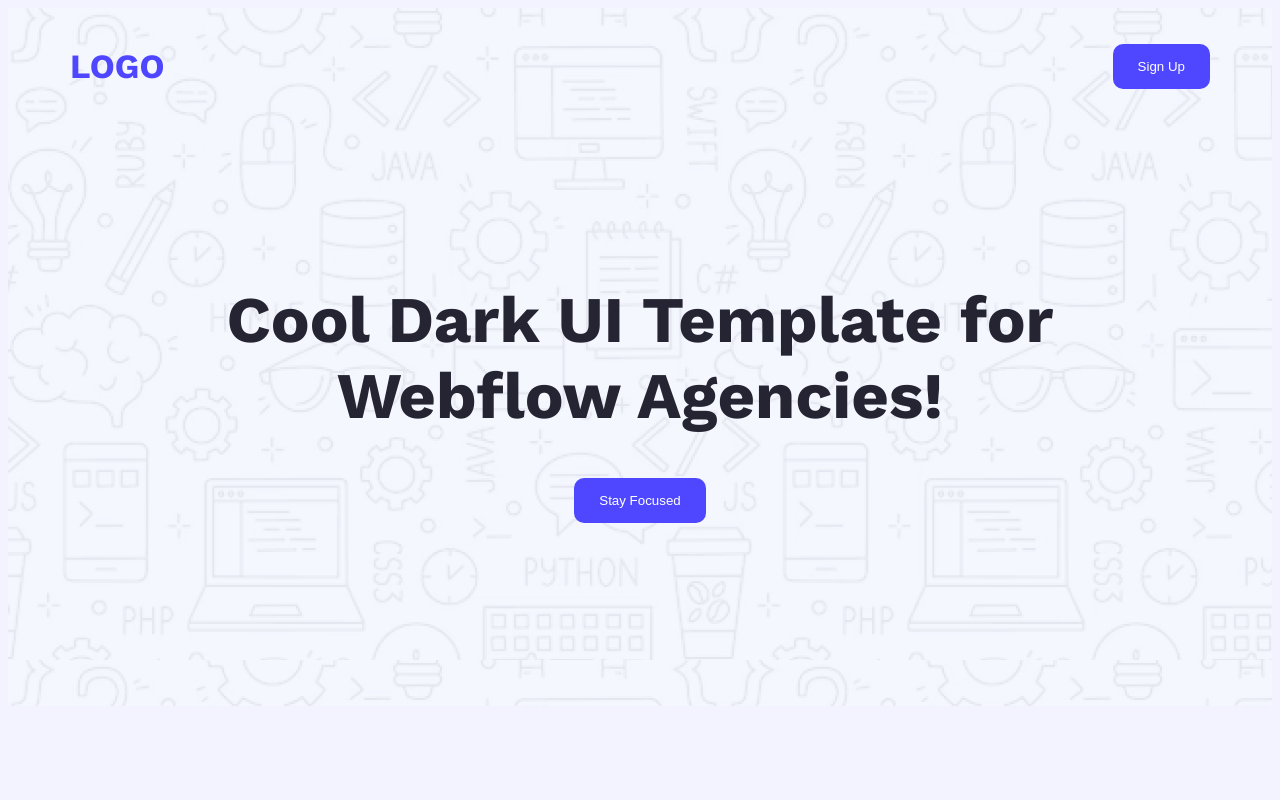
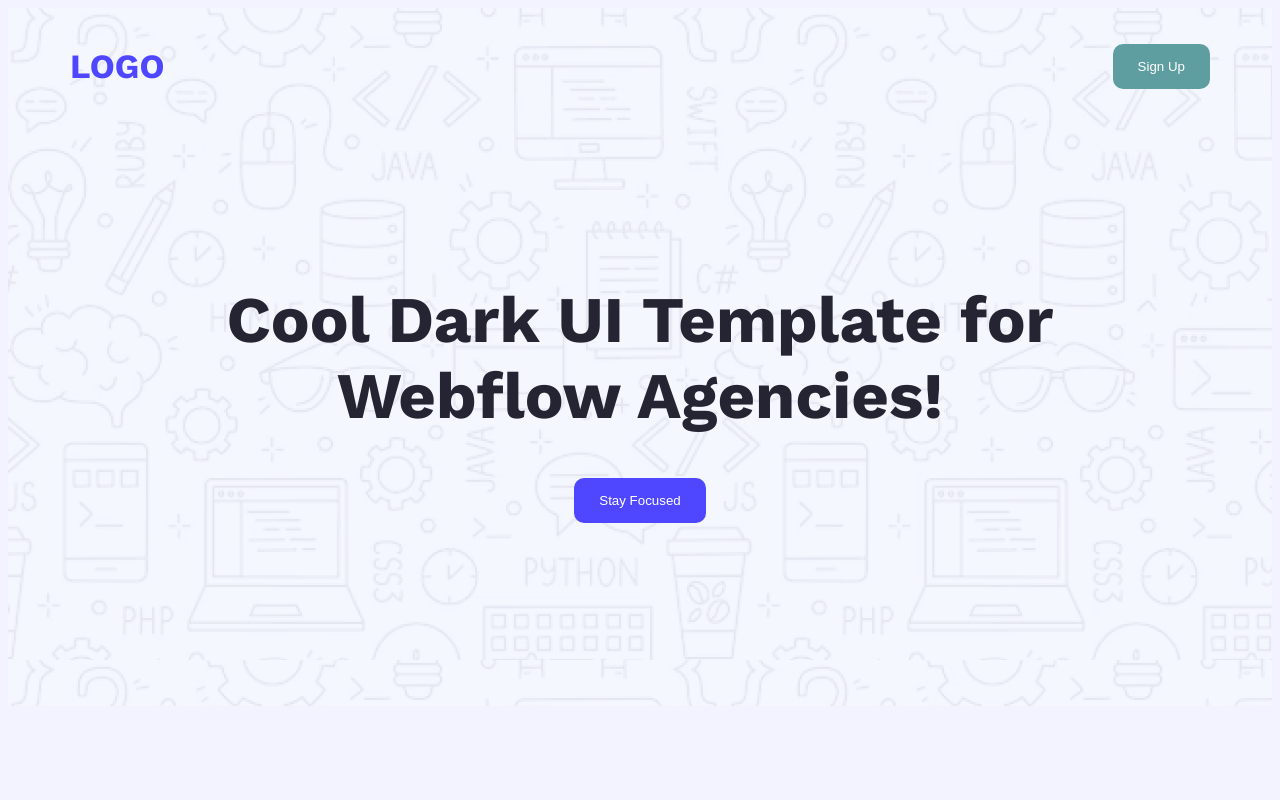
Before and after one commit to svictorgms202/My-b12a01-landing-launchpad, a plain HTML site: page index.html in a window 1280 px wide. In both pictures the pointer is over the button "Sign Up". Shown: the top 800 px of the page. Drawn offline with nearby package versions, Linux system fonts and the light colour scheme.

Commit message:
I think all ok

```diff
--- a/styles/style.css
+++ b/styles/style.css
@@ -171,6 +171,7 @@ nav {
     border-radius: 10px;
     border-style: none;
     display: block;
+    margin-bottom: 20px;
 }
 
 .get-in-touch-right-side ::placeholder {
@@ -344,3 +345,7 @@ footer {
 .ready-to-focus-img img {
     border-radius: 50px;
 }
+
+button:hover {
+    background-color: cadetblue;
+}
```
